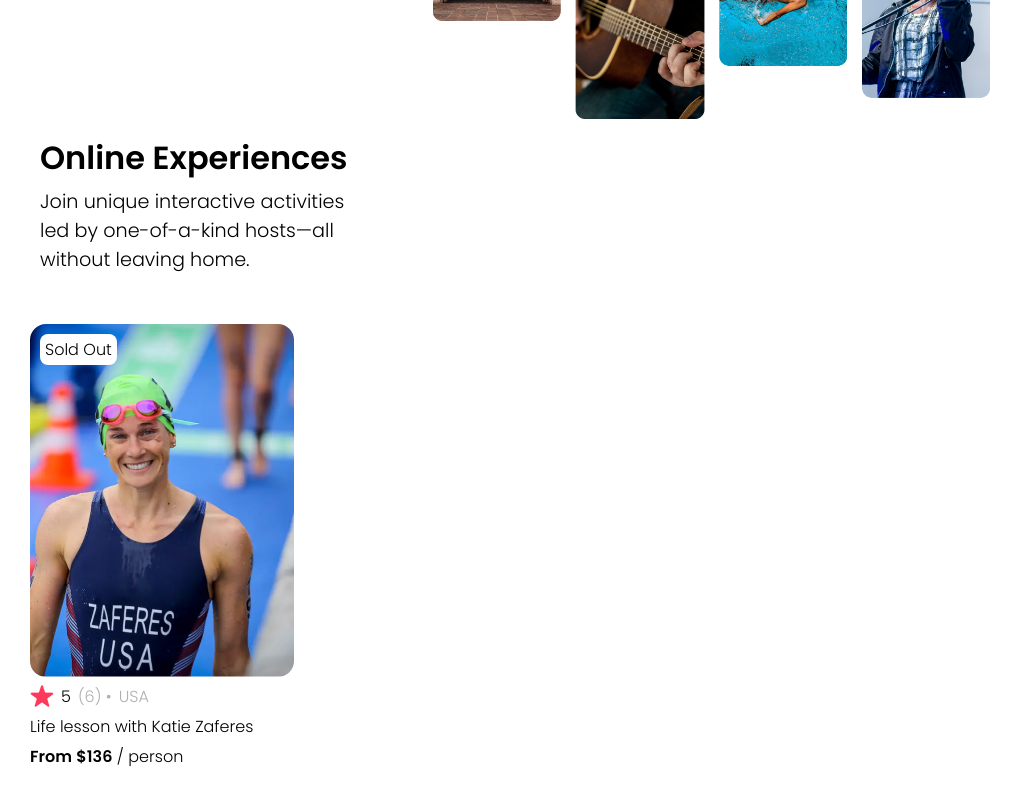
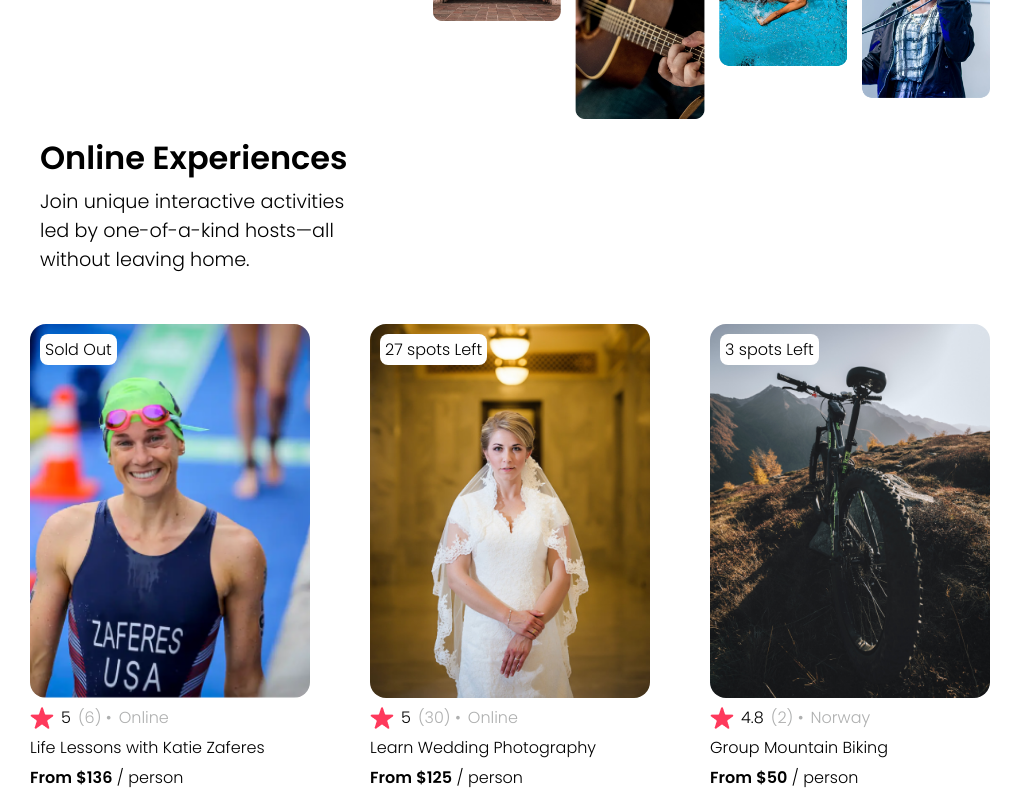
Before and after one commit to shaswatsingh19/Scrimba-Frontend-Path-Solution, a React (Vite) app in the folder 12. React Basics/02. Airbnb Experience clone/01.Airbnb Clone/: page / in a window 1280 px wide. Shown: the part 397-1197 px from the top of the page, without its empty margins (0-1023 px from the left). Before the commit the page ends 1176 px from the top, so only its background shows below. Built offline with nearby package versions, Linux system fonts and the light colour scheme.

Commit message:
build card component from data.js file

```diff
--- a/12. React Basics/02. Airbnb Experience clone/01.Airbnb Clone/src/App.css
+++ b/12. React Basics/02. Airbnb Experience clone/01.Airbnb Clone/src/App.css
@@ -50,6 +50,8 @@
 }
 .card-img img{
   border-radius: 16px;
+  width: 280px;
+  max-width: 100%;
 }
 .availablity{
   padding: 3px 5px;
--- a/12. React Basics/02. Airbnb Experience clone/01.Airbnb Clone/src/App.jsx
+++ b/12. React Basics/02. Airbnb Experience clone/01.Airbnb Clone/src/App.jsx
@@ -2,22 +2,33 @@
 import Navbar from './components/navbar'
 import Hero from './components/hero'
 import Card from './components/card'
+import DataArr from './data'
 
+console.log(DataArr)
 
 function App() {
 
+  const DataComp = DataArr.map(data =>{
+    return (
+      // calling Card Component
+      <Card
+          img= {data.coverImg}
+          rating={data.stats.rating}
+          reviewCount={data.stats.reviewCount}
+          country= {data.location}
+          title={data.title}
+          price={data.price}
+          isAvailable = {data.openSpots ? `${data.openSpots} spots Left` : 'Sold Out'}
+      />
+    )
+  })
+
+  console.log(DataComp)
   return (
     <div className="App">
       <Navbar />
       <Hero />
-      <Card
-          img='katie-zaferes.png'
-          rating={5.0}
-          reviewCount={6}
-          country='USA'
-          title='Life lesson with Katie Zaferes'
-          price={136}
-      />
+      {DataComp}
     </div>
   )
 }
--- a/12. React Basics/02. Airbnb Experience clone/01.Airbnb Clone/src/components/Card.jsx
+++ b/12. React Basics/02. Airbnb Experience clone/01.Airbnb Clone/src/components/Card.jsx
@@ -7,7 +7,7 @@
         <div className='card'>
             <div className="card-img">
                 <img src={`src/assets/${props.img}`} alt='user images'></img>
-                <p className="availablity">Sold Out</p>
+                <p className="availablity">{props.isAvailable}</p>
             </div>
 
             <div className='rating'>
--- /dev/null
+++ b/12. React Basics/02. Airbnb Experience clone/01.Airbnb Clone/src/data.js
@@ -0,0 +1,41 @@
+export default [
+    {
+        id: 1,
+        title: "Life Lessons with Katie Zaferes",
+        description: "I will share with you what I call \"Positively Impactful Moments of Disappointment.\" Throughout my career, many of my highest moments only came after setbacks and losses. But learning from those difficult moments is what gave me the ability to rise above them and reach my goals.",
+        price: 136,
+        coverImg: "katie-zaferes.png",
+        stats: {
+            rating: 5.0,
+            reviewCount: 6
+        },
+        location: "Online",
+        openSpots: 0,
+    },
+    {
+        id: 2,
+        title: "Learn Wedding Photography",
+        description: "Interested in becoming a wedding photographer? For beginner and experienced photographers alike, join us in learning techniques required to leave the happy couple with memories that'll last a lifetime.",
+        price: 125,
+        coverImg: "wedding-photography.png",
+        stats: {
+            rating: 5.0,
+            reviewCount: 30
+        },
+        location: "Online",
+        openSpots: 27,
+    },
+    {
+        id: 3,
+        title: "Group Mountain Biking",
+        description: "Experience the beautiful Norwegian landscape and meet new friends all while conquering rugged terrain on your mountain bike. (Bike provided!)",
+        price: 50,
+        coverImg: "mountain-bike.png",
+        stats: {
+            rating: 4.8,
+            reviewCount: 2
+        },
+        location: "Norway",
+        openSpots: 3,
+    }
+]
```
Also changed, not shown: 12. React Basics/02. Airbnb Experience clone/01.Airbnb Clone/src/assets/mountain-bike.png (added), 12. React Basics/02. Airbnb Experience clone/01.Airbnb Clone/src/assets/wedding-photography.png (added).
